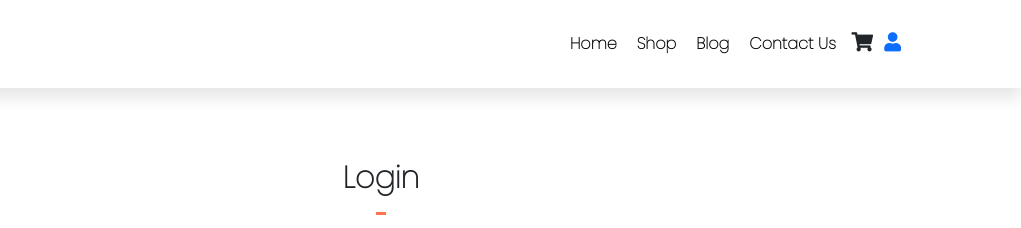
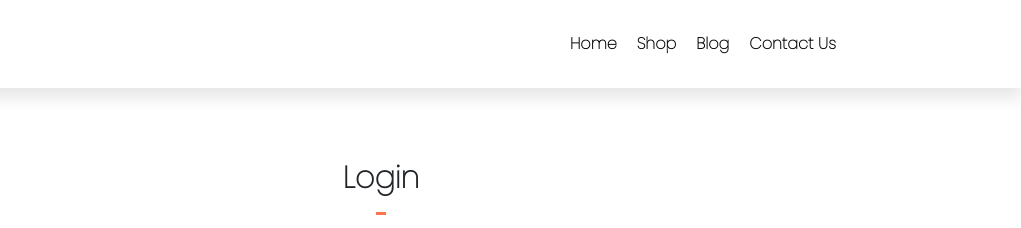
Before and after one commit to itsgurpreetsingh/ecommerce, a website: page login.html in a window 1280 px wide. Shown: the top 228 px of the page, 259-1280 px from the left. Drawn offline with nearby package versions, Linux system fonts and the light colour scheme.

Commit message:
Update login.html

```diff
--- a/login.html
+++ b/login.html
@@ -34,10 +34,6 @@
             </li>
             <li class="nav-item">
               <a class="nav-link" href="/contact">Contact Us</a>
-            </li>
-            <li class="nav-item">
-              <i class="fas fa-shopping-cart"></i>
-              <a href="/account"><i class="fas fa-user"></i></a>
             </li>
           </ul>
 
```
